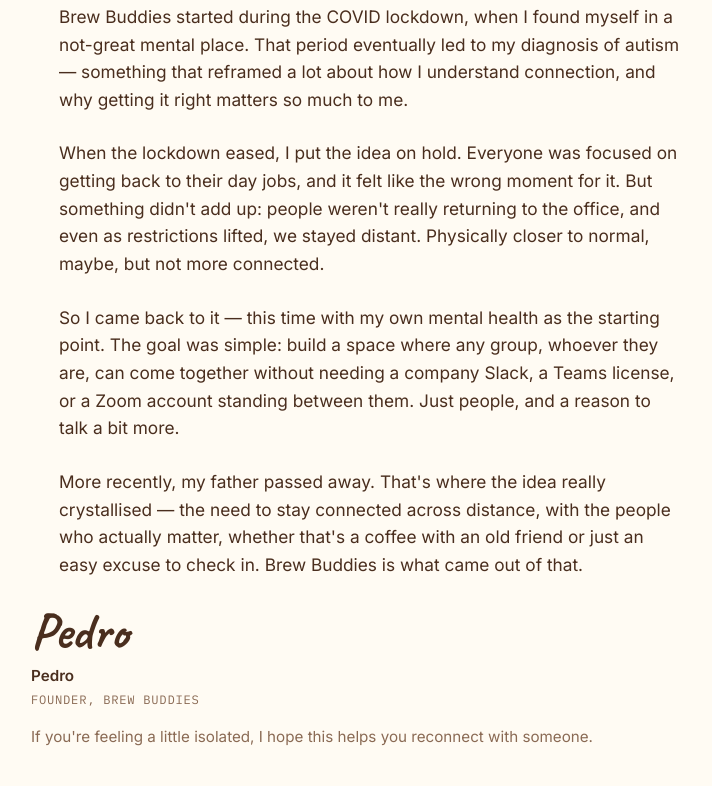
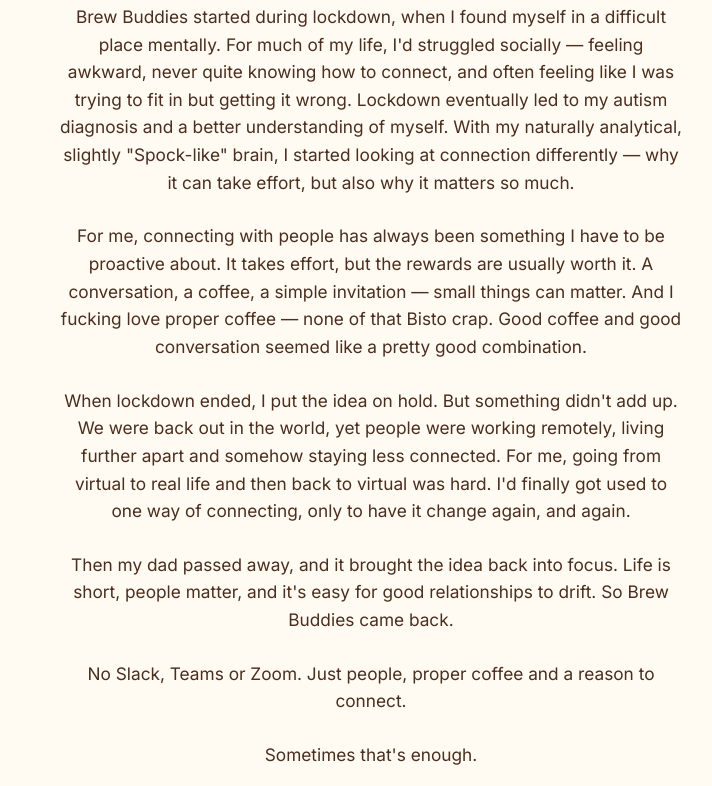
Before and after one commit to kingslandCorp/BrewBuddy, a plain HTML site: page website/story.html in a window 1280 px wide. Shown: the part 721-1507 px from the top of the page, without its empty margins (269-981 px from the left). Drawn offline with nearby package versions, Linux system fonts and the light colour scheme.

Commit message:
Redraft Our Story in the founder's own words, centered
Replaces the earlier draft with Pedro's own redraft verbatim, and
centers the body text and signature per his direction.

```diff
--- a/website/story.html
+++ b/website/story.html
@@ -74,14 +74,13 @@
     height:320px; object-fit:cover; border-radius:14px; border:1px solid var(--line);
   }
 
-  .story-body{ max-width:680px; margin:0 auto; padding:44px 0 20px; }
+  .story-body{ max-width:680px; margin:0 auto; padding:44px 0 20px; text-align:center; }
   .story-body p{ font-size:1.08rem; color:var(--ink); margin:0 0 26px; }
   .story-body p:last-child{ margin-bottom:0; }
-  .story-signoff{ max-width:680px; margin:0 auto; padding:8px 0 8px; }
+  .story-signoff{ max-width:680px; margin:0 auto; padding:8px 0 8px; text-align:center; }
   .signature{ display:block; font-family:'Caveat',cursive; font-weight:700; font-size:3.2rem; color:var(--espresso); line-height:1; }
   .signature-printed{ display:block; font-family:'Inter',sans-serif; font-weight:600; font-size:0.95rem; color:var(--espresso); margin-top:6px; }
   .signature-title{ display:block; font-family:'IBM Plex Mono',monospace; font-size:0.76rem; text-transform:uppercase; letter-spacing:0.06em; color:var(--ink-soft); margin-top:2px; }
-  .signature-note{ display:block; font-family:'Inter',sans-serif; font-size:0.95rem; color:var(--ink-soft); margin-top:16px; }
 
   .story-cta{
     background:var(--sage-tint); border-radius:18px; margin:56px 28px 0; padding:48px 40px;
@@ -146,13 +145,17 @@
 
 <section class="story-body">
   <div class="wrap">
-    <p>Brew Buddies started during the COVID lockdown, when I found myself in a not-great mental place. That period eventually led to my diagnosis of autism — something that reframed a lot about how I understand connection, and why getting it right matters so much to me.</p>
+    <p>Brew Buddies started during lockdown, when I found myself in a difficult place mentally. For much of my life, I'd struggled socially — feeling awkward, never quite knowing how to connect, and often feeling like I was trying to fit in but getting it wrong. Lockdown eventually led to my autism diagnosis and a better understanding of myself. With my naturally analytical, slightly "Spock-like" brain, I started looking at connection differently — why it can take effort, but also why it matters so much.</p>
 
-    <p>When the lockdown eased, I put the idea on hold. Everyone was focused on getting back to their day jobs, and it felt like the wrong moment for it. But something didn't add up: people weren't really returning to the office, and even as restrictions lifted, we stayed distant. Physically closer to normal, maybe, but not more connected.</p>
+    <p>For me, connecting with people has always been something I have to be proactive about. It takes effort, but the rewards are usually worth it. A conversation, a coffee, a simple invitation — small things can matter. And I fucking love proper coffee — none of that Bisto crap. Good coffee and good conversation seemed like a pretty good combination.</p>
 
-    <p>So I came back to it — this time with my own mental health as the starting point. The goal was simple: build a space where any group, whoever they are, can come together without needing a company Slack, a Teams license, or a Zoom account standing between them. Just people, and a reason to talk a bit more.</p>
+    <p>When lockdown ended, I put the idea on hold. But something didn't add up. We were back out in the world, yet people were working remotely, living further apart and somehow staying less connected. For me, going from virtual to real life and then back to virtual was hard. I'd finally got used to one way of connecting, only to have it change again, and again.</p>
 
-    <p>More recently, my father passed away. That's where the idea really crystallised — the need to stay connected across distance, with the people who actually matter, whether that's a coffee with an old friend or just an easy excuse to check in. Brew Buddies is what came out of that.</p>
+    <p>Then my dad passed away, and it brought the idea back into focus. Life is short, people matter, and it's easy for good relationships to drift. So Brew Buddies came back.</p>
+
+    <p>No Slack, Teams or Zoom. Just people, proper coffee and a reason to connect.</p>
+
+    <p>Sometimes that's enough.</p>
   </div>
 </section>
 
@@ -160,7 +163,6 @@
   <span class="signature">Pedro</span>
   <span class="signature-printed">Pedro</span>
   <span class="signature-title">Founder, Brew Buddies</span>
-  <span class="signature-note">If you're feeling a little isolated, I hope this helps you reconnect with someone.</span>
 </div>
 
 <section class="story-cta">
```
